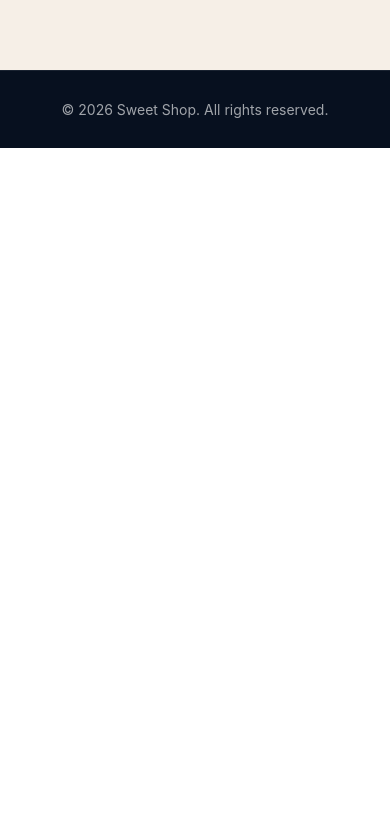
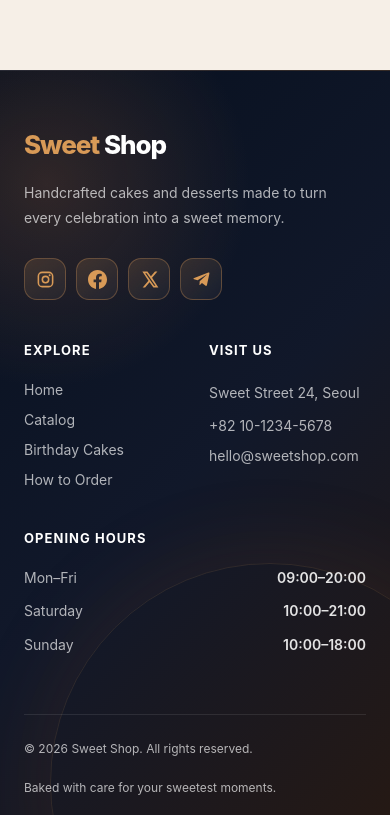
Before and after one commit to baxodirmamatvaliev-del/sweet-shop-frontend, a React (Vite) app: page /order in a window 390 px wide. Shown: the part 725-1540 px from the top of the page. Before the commit the page ends 873 px from the top, so only its background shows below. Built offline with nearby package versions, Linux system fonts and the light colour scheme; no server answers; sample sign-in values are in the browser's storage.

Commit message:
feat: add responsive social footer

```diff
--- a/src/app/components/footer/index.tsx
+++ b/src/app/components/footer/index.tsx
@@ -1,7 +1,61 @@
+import type { ReactNode } from "react";
+
+type SocialIconProps = {
+  label: string;
+  children: ReactNode;
+};
+
+function SocialIcon({ label, children }: SocialIconProps) {
+  return (
+    <span className="footer__social-icon" role="img" aria-label={label}>
+      {children}
+    </span>
+  );
+}
+
 export default function Footer() {
   return (
     <footer className="footer">
-      © {new Date().getFullYear()} Sweet Shop. All rights reserved.
+      <div className="footer__glow" aria-hidden="true" />
+      <div className="footer__inner">
+        <div className="footer__brand-block">
+          <div className="footer__brand"><span>Sweet</span> Shop</div>
+          <p>Handcrafted cakes and desserts made to turn every celebration into a sweet memory.</p>
+          <div className="footer__socials">
+            <SocialIcon label="Instagram"><svg viewBox="0 0 24 24" aria-hidden="true"><path d="M7.8 2h8.4A5.8 5.8 0 0 1 22 7.8v8.4a5.8 5.8 0 0 1-5.8 5.8H7.8A5.8 5.8 0 0 1 2 16.2V7.8A5.8 5.8 0 0 1 7.8 2Zm-.2 2A3.6 3.6 0 0 0 4 7.6v8.8A3.6 3.6 0 0 0 7.6 20h8.8a3.6 3.6 0 0 0 3.6-3.6V7.6A3.6 3.6 0 0 0 16.4 4H7.6Zm9.65 1.5a1.25 1.25 0 1 1 0 2.5 1.25 1.25 0 0 1 0-2.5ZM12 7a5 5 0 1 1 0 10 5 5 0 0 1 0-10Zm0 2a3 3 0 1 0 0 6 3 3 0 0 0 0-6Z" /></svg></SocialIcon>
+            <SocialIcon label="Facebook"><svg viewBox="0 0 24 24" aria-hidden="true"><path d="M24 12.07C24 5.4 18.63 0 12 0S0 5.4 0 12.07C0 18.1 4.39 23.1 10.13 24v-8.44H7.08v-3.49h3.05V9.41c0-3.03 1.79-4.7 4.53-4.7 1.31 0 2.69.24 2.69.24v2.97h-1.51c-1.49 0-1.96.93-1.96 1.89v2.26h3.33l-.53 3.49h-2.8V24C19.61 23.1 24 18.1 24 12.07Z" /></svg></SocialIcon>
+            <SocialIcon label="X / Twitter"><svg viewBox="0 0 24 24" aria-hidden="true"><path d="M18.9 2H22l-6.77 7.74L23.2 22h-6.24l-4.89-6.39L6.48 22H3.36l7.26-8.3L2.98 2h6.4l4.42 5.84L18.9 2Zm-1.1 17.84h1.73L8.44 4.05H6.59L17.8 19.84Z" /></svg></SocialIcon>
+            <SocialIcon label="Telegram"><svg viewBox="0 0 24 24" aria-hidden="true"><path d="M21.94 4.66 18.9 19.04c-.23 1.01-.83 1.26-1.68.78l-4.63-3.43-2.24 2.16c-.25.25-.46.46-.94.46l.33-4.74 8.58-7.8c.37-.33-.08-.52-.58-.19L7.14 13l-4.57-1.44c-.99-.31-1.01-1 .21-1.48L20.65 3.2c.83-.31 1.55.19 1.29 1.46Z" /></svg></SocialIcon>
+          </div>
+        </div>
+
+        <div className="footer__column">
+          <h3>Explore</h3>
+          <span>Home</span>
+          <span>Catalog</span>
+          <span>Birthday Cakes</span>
+          <span>How to Order</span>
+        </div>
+
+        <div className="footer__column">
+          <h3>Visit us</h3>
+          <p>Sweet Street 24, Seoul</p>
+          <span>+82 10-1234-5678</span>
+          <span>hello@sweetshop.com</span>
+        </div>
+
+        <div className="footer__column footer__hours">
+          <h3>Opening hours</h3>
+          <p><span>Mon–Fri</span><strong>09:00–20:00</strong></p>
+          <p><span>Saturday</span><strong>10:00–21:00</strong></p>
+          <p><span>Sunday</span><strong>10:00–18:00</strong></p>
+        </div>
+      </div>
+
+      <div className="footer__bottom">
+        <p>© {new Date().getFullYear()} Sweet Shop. All rights reserved.</p>
+        <p>Baked with care for your sweetest moments.</p>
+      </div>
     </footer>
   );
 }
--- a/src/css/home.css
+++ b/src/css/home.css
@@ -1353,13 +1353,49 @@
 
 /* Footer */
 .footer {
-  padding: 30px 24px;
+  position: relative;
+  overflow: hidden;
+  padding: 76px max(24px, calc((100vw - var(--page-width)) / 2)) 28px;
   border-top: 1px solid rgba(255, 255, 255, 0.08);
-  background: var(--navy);
-  color: rgba(255, 255, 255, 0.62);
-  text-align: center;
-  font-size: 14px;
-}
+  background: radial-gradient(circle at 12% 15%, rgba(185, 111, 61, 0.22), transparent 28%), linear-gradient(135deg, #07101f 0%, #11182a 52%, #251914 100%);
+  color: rgba(255, 255, 255, 0.68);
+}
+
+.footer__glow {
+  position: absolute;
+  right: -100px;
+  bottom: -180px;
+  width: 440px;
+  height: 440px;
+  border: 1px solid rgba(216, 154, 87, 0.13);
+  border-radius: 50%;
+  box-shadow: 0 0 100px rgba(185, 111, 61, 0.12);
+}
+
+.footer__inner {
+  position: relative;
+  z-index: 1;
+  display: grid;
+  grid-template-columns: 1.45fr 0.75fr 1fr 1fr;
+  gap: 64px;
+  padding-bottom: 58px;
+}
+
+.footer__brand { display: inline-block; margin-bottom: 20px; color: var(--white); font-size: 26px; font-weight: 850; letter-spacing: -0.04em; }
+.footer__brand span { color: var(--yellow); }
+.footer__brand-block > p { max-width: 350px; margin: 0; font-size: 14px; line-height: 1.8; }
+.footer__socials { display: flex; gap: 10px; margin-top: 28px; }
+.footer__social-icon { display: grid; width: 42px; height: 42px; border: 1px solid rgba(216, 154, 87, 0.32); border-radius: 13px; background: linear-gradient(145deg, rgba(216, 154, 87, 0.16), rgba(255, 255, 255, 0.04)); color: var(--yellow); place-items: center; }
+.footer__social-icon svg { width: 19px; height: 19px; fill: currentColor; }
+.footer__column { display: flex; align-items: flex-start; flex-direction: column; gap: 13px; font-size: 14px; }
+.footer__column h3 { margin: 4px 0 10px; color: var(--white); font-size: 13px; letter-spacing: 0.08em; text-transform: uppercase; }
+.footer__column > span { color: rgba(255, 255, 255, 0.68); }
+.footer__column p { margin: 0; line-height: 1.65; }
+.footer__hours { gap: 10px; }
+.footer__hours p { display: flex; justify-content: space-between; width: 100%; gap: 16px; }
+.footer__hours strong { color: rgba(255, 255, 255, 0.88); font-weight: 600; white-space: nowrap; }
+.footer__bottom { position: relative; z-index: 1; display: flex; justify-content: space-between; gap: 24px; padding-top: 26px; border-top: 1px solid rgba(255, 255, 255, 0.09); font-size: 12px; }
+.footer__bottom p { margin: 0; }
 
 /* Tablet */
 @media (max-width: 900px) {
@@ -1432,6 +1468,15 @@
   .quick-order__panel {
     grid-template-columns: 1fr;
     gap: 32px;
+  }
+
+  .footer__inner {
+    grid-template-columns: 1.4fr 0.8fr 1fr;
+    gap: 44px;
+  }
+
+  .footer__hours {
+    grid-column: 2 / 4;
   }
 }
 
@@ -1548,4 +1593,23 @@
   .quick-order__panel {
     padding: 34px 24px;
   }
-}
+
+  .footer {
+    padding-top: 58px;
+  }
+
+  .footer__inner {
+    grid-template-columns: 1fr 1fr;
+    gap: 38px 28px;
+  }
+
+  .footer__brand-block,
+  .footer__hours {
+    grid-column: 1 / -1;
+  }
+
+  .footer__bottom {
+    align-items: flex-start;
+    flex-direction: column;
+  }
+}
```
